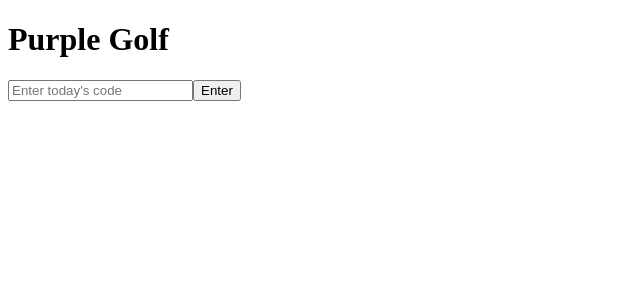
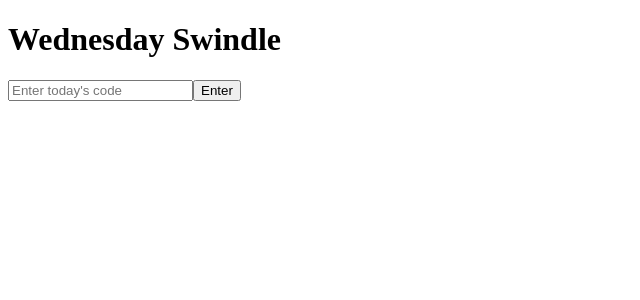
Before and after one commit to ScottyNics/wednesdayswindle, a React (Vite) app: page / in a window 1280 px wide. Shown: the top 300 px of the page, without its empty margins (0-640 px from the left). Built offline with nearby package versions, Linux system fonts and the light colour scheme.

Commit message:
Update App.jsx

```diff
--- a/src/App.jsx
+++ b/src/App.jsx
@@ -132,7 +132,7 @@
   if (step === "gate") {
     return (
       <div className="p-4 max-w-md mx-auto">
-        <h1 className="text-2xl font-bold mb-4">Purple Golf</h1>
+        <h1 className="text-2xl font-bold mb-4">Wednesday Swindle</h1>
         <input
           className="border p-3 rounded w-full"
           placeholder="Enter today's code"
```
